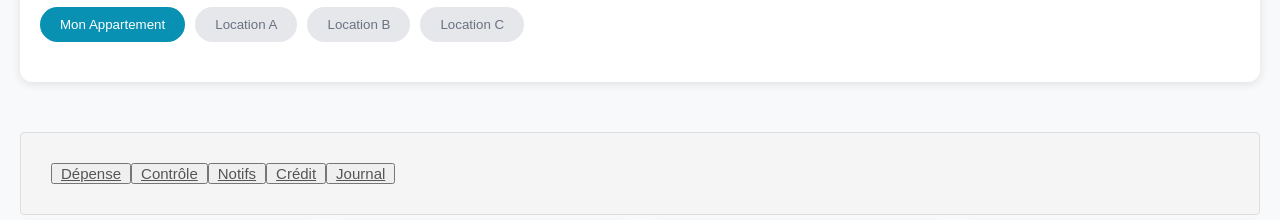
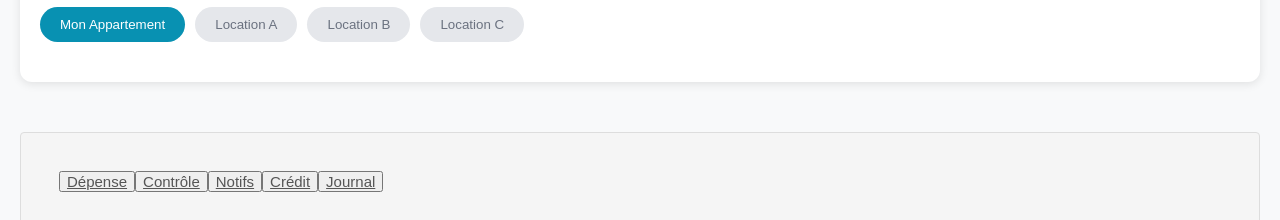
Before and after one commit to sessianais27-oss/alert, a plain HTML site: page Interface.html in a window 1280 px wide. Shown: the part 98-318 px from the top of the page. Drawn offline with Linux system fonts and the light colour scheme.

Commit message:
new fillett

```diff
--- a/Interface.css
+++ b/Interface.css
@@ -223,14 +223,14 @@
     background: #f5f5f5;
     border-radius: 4px;
     margin: 8px 0;
-    padding: 30px;
+    padding: 38px;
     border: 1px solid #ddd;
 }
 
 .sub-tab {
     justify-content: center;
     flex: 1;
-    padding: 8px;
+    padding: 6px;
     border: none;
     background: none;
     font-size: 15px;
```
